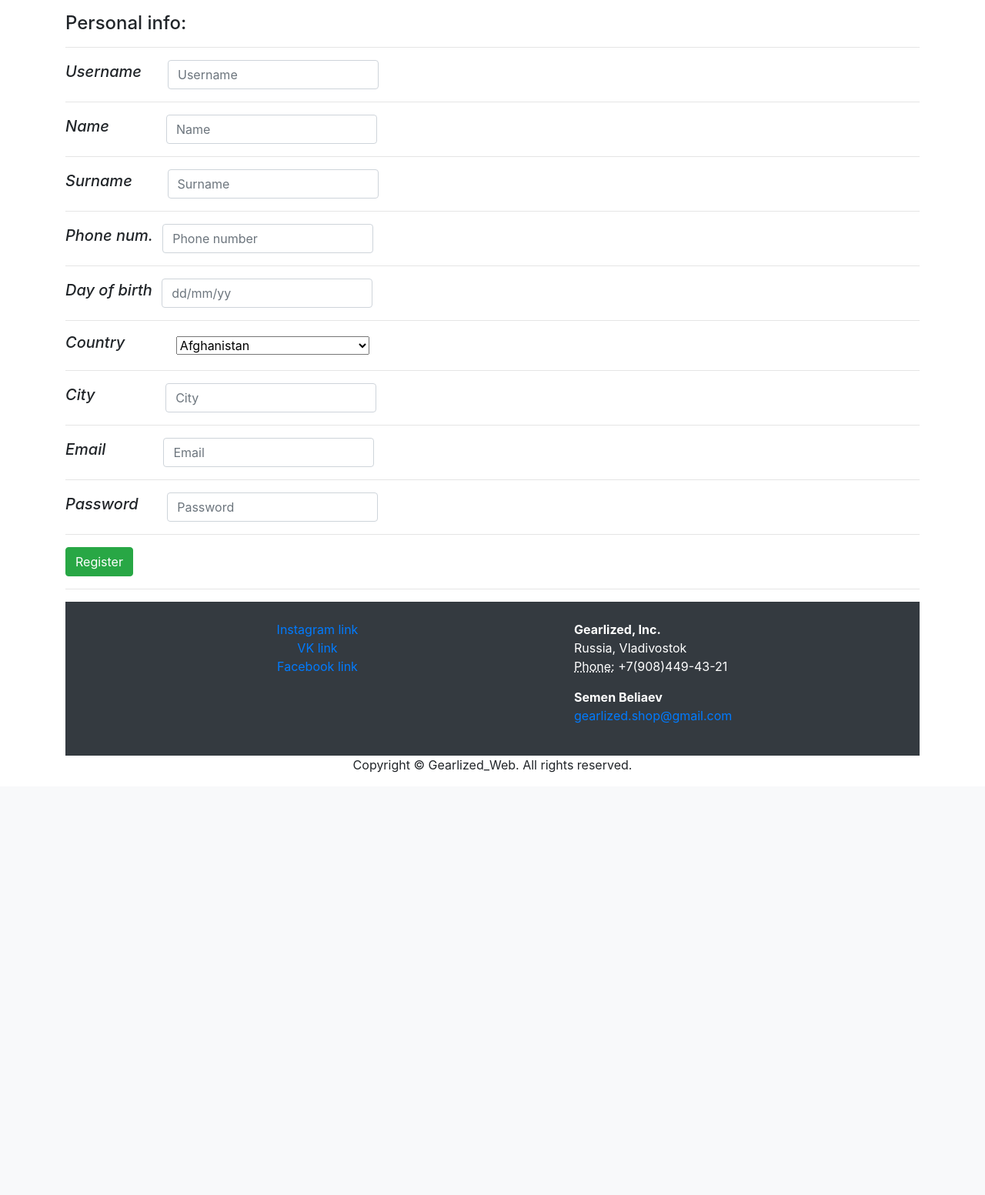
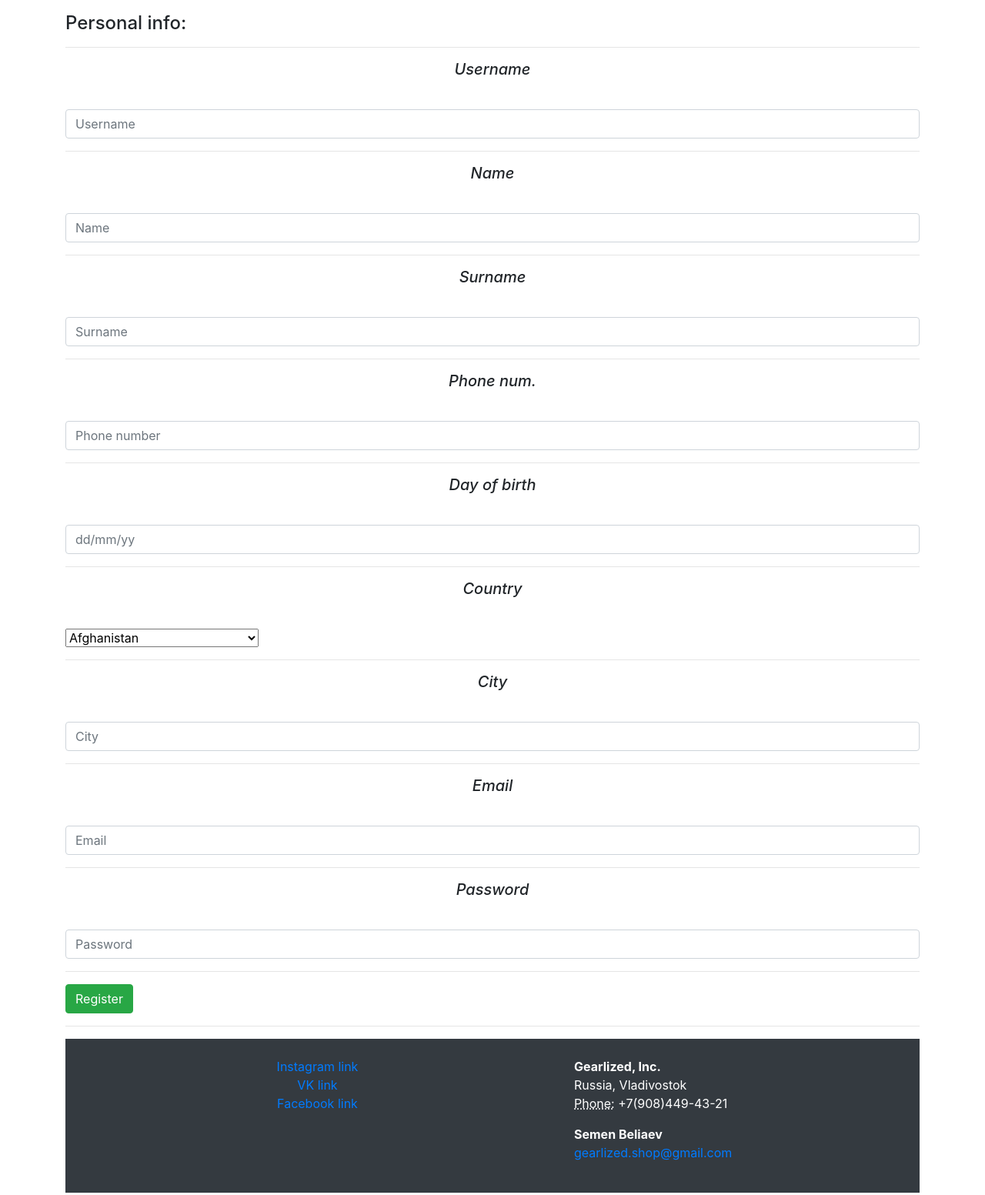
Before and after one commit to semeka13/Gearlized, a Django app: page /register/ in a window 1280 px wide. Shown: the part 62-1615 px from the top of the page at 77% size. Before the commit the page ends 1066 px from the top, so only its background shows below. Run offline with Django 3.2, Linux system fonts and the light colour scheme; some libraries are stand-ins or nearby versions.

```diff
--- a/store/templates/store/buy.html
+++ b/store/templates/store/buy.html
@@ -45,6 +45,9 @@
         </div>
     </div>
 </nav>
+
+
+
 
     <!-- Carousel -->
     <div class="container mt-3">
--- a/store/templates/store/register.html
+++ b/store/templates/store/register.html
@@ -24,11 +24,13 @@
                             class="sr-only">(current)</span></a>
                 </li>
                 <li class="nav-item active">
-                    <a class="nav-link" href="http://127.0.0.1:8000/register">Register<span class="sr-only">(current)</span></a>
+                    <a class="nav-link" href="http://127.0.0.1:8000/register">Register<span
+                            class="sr-only">(current)</span></a>
                 </li>
                 <ul class="navbar-nav mr-auto">
                     <li class="nav-item">
-                        <a class="nav-link" href="http://127.0.0.1:8000/buy">Buy<span class="sr-only">(current)</span></a>
+                        <a class="nav-link" href="http://127.0.0.1:8000/buy">Buy<span
+                                class="sr-only">(current)</span></a>
                     </li>
                     <li class="nav-item">
                         <a class="nav-link" href="http://127.0.0.1:8000/sell">Sell<span class="sr-only">(current)</span></a>
@@ -55,42 +57,32 @@
 
 <!-- item info -->
 <div class="container mt-2 mr-auto">
-    <form class="form-inline my-2 my-lg-0">
+    <form class="form-group">
         <h5 class="text-center" style="color:"><em>Username</em></h5>
         <h5 class="text-center" style="color:#FFFFFF"><em>2j11</em></h5>
         <input class="form-control mr-sm-2" type="type" placeholder="Username" aria-label="type">
-    </form>
         <hr>
 
-    <form class="form-inline my-3 my-lg-0">
         <h5 class="text-center" style="color:"><em>Name</em></h5>
         <h5 class="text-center" style="color:#FFFFFF"><em>2554111</em></h5>
         <input class="form-control mr-sm-2" type="type" placeholder="Name" aria-label="type">
-    </form>
         <hr>
 
-    <form class="form-inline my-4 my-lg-0">
         <h5 class="text-center" style="color:"><em>Surname</em></h5>
         <h5 class="text-center" style="color:#FFFFFF"><em>2861</em></h5>
         <input class="form-control mr-sm-2" type="type" placeholder="Surname" aria-label="type">
-    </form>
         <hr>
 
-    <form class="form-inline my-5 my-lg-0">
         <h5 class="text-center" style="color:"><em>Phone num.</em></h5>
         <h5 class="text-center" style="color:#FFFFFF"><em>2</em></h5>
         <input class="form-control mr-sm-2" type="type" placeholder="Phone number" aria-label="type">
-    </form>
         <hr>
 
-    <form class="form-inline my-11 my-lg-0">
         <h5 class="text-center" style="color:"><em>Day of birth</em></h5>
         <h5 class="text-center" style="color:#FFFFFF"><em>2</em></h5>
         <input class="form-control mr-sm-2" type="type" placeholder="dd/mm/yy" aria-label="type">
-    </form>
         <hr>
 
-    <form class="form-inline my-6 my-lg-0">
         <h5 class="text-center" style="color:"><em>Country</em></h5>
         <h5 class="text-center" style="color:#FFFFFF"><em>242311</em></h5>
         <select id="country" name="country">
@@ -341,31 +333,23 @@
             <option value="Zambia">Zambia</option>
             <option value="Zimbabwe">Zimbabwe</option>
         </select>
-    </form>
         <hr>
 
-    <form class="form-inline my-10 my-lg-0">
         <h5 class="text-center" style="color:"><em>City</em></h5>
         <h5 class="text-center" style="color:#FFFFFF"><em>242141111</em></h5>
         <input class="form-control mr-sm-2" type="type" placeholder="City" aria-label="type">
-    </form>
         <hr>
 
-    <form class="form-inline my-9 my-lg-0">
         <h5 class="text-center" style="color:"><em>Email</em></h5>
         <h5 class="text-center" style="color:#FFFFFF"><em>2421411</em></h5>
         <input class="form-control mr-sm-2" type="type" placeholder="Email" aria-label="type">
-    </form>
         <hr>
 
-    <form class="form-inline my-9 my-lg-0">
         <h5 class="text-center" style="color:"><em>Password</em></h5>
         <h5 class="text-center" style="color:#FFFFFF"><em>242</em></h5>
         <input class="form-control mr-sm-2" type="type" placeholder="Password" aria-label="type">
-    </form>
         <hr>
 
-    <form class="form-inline my-10 my-lg-0">
         <button type="button" class="btn btn-success">Register</button>
     </form>
 
```
Also changed, not shown: store/templates/store/login.html (+3 -6 lines). Lines whose indentation alone changed are shown as unchanged.
